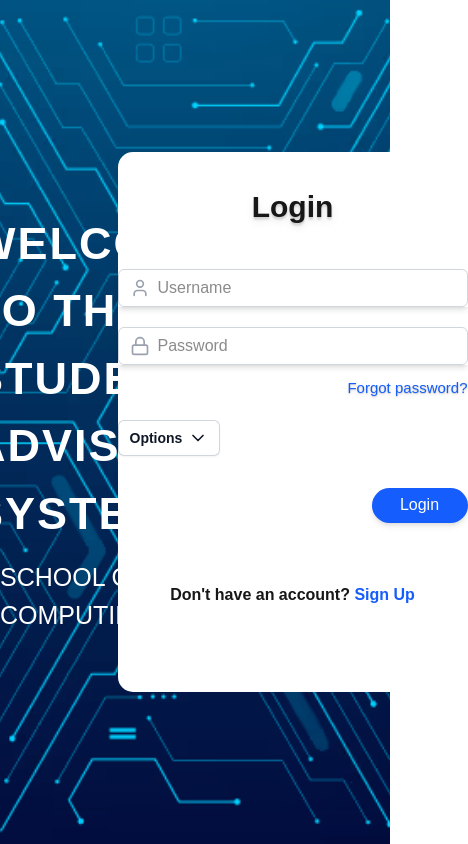
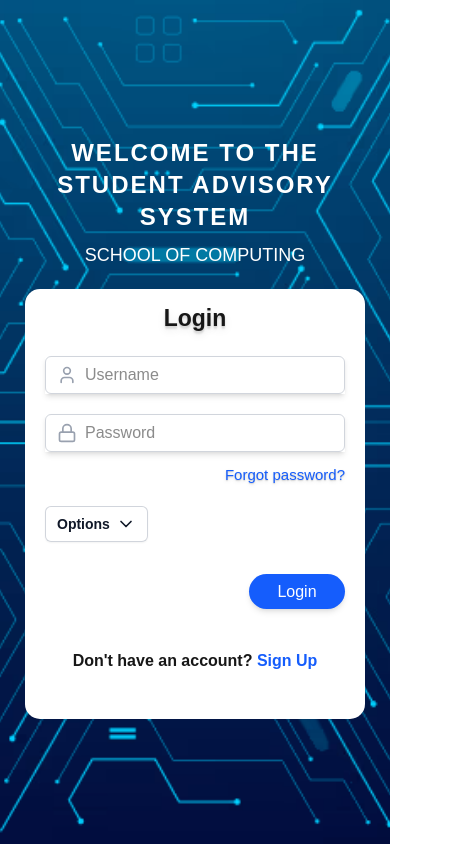
Before and after one commit to Asyrafi0257/Student-Advisory-System, a Next.js app in the folder student-advisory/: page /login in a window 390 px wide. Shown: the whole page, 468 px wide, since content can reach past the window. Built offline with nearby package versions, Linux system fonts and the light colour scheme.

Commit message:
new updated

```diff
--- a/student-advisory/src/app/(auth)/login/page.js
+++ b/student-advisory/src/app/(auth)/login/page.js
@@ -32,30 +32,30 @@ export default function Login() {
                 priority
             />
 
-            <div className="relative flex flex-row w-screen">
-                <div className="flex flex-col justify-center items-center w-[50%]">
-                    <h1 className="text-[45px] font-bold tracking-[2px] text-white w-[500]">WELCOME TO THE STUDENT ADVISORY SYSTEM</h1>
-                    <h3 className="text-[25px] text-white w-[500] mt-3">SCHOOL OF COMPUTING</h3>
+            <div className="relative scroll-smooth flex flex-col w-screen sm:flex-row h-screen justify-center sm:items-center">
+                <div className="flex flex-col justify-center items-center w-full text-center sm:text-center ">
+                    <h1 className="text-2xl sm:text-5xl/14  mt-3 font-bold tracking-[2px] text-white w-[350px] sm:w-[500px]">WELCOME TO THE STUDENT ADVISORY SYSTEM</h1>
+                    <h3 className="text-lg sm:text-[25px] text-white w-[350px] sm:w-[500px] mt-2 mb-5">SCHOOL OF COMPUTING</h3>
                 </div>
 
-                <div className="flex flex-row justify-center items-center w-[50%]">
-                    <div className="bg-white w-[450px] h-[540px] rounded-[15px] flex flex-col">
-                        <h1 className="flex flex-row justify-center mt-8 text-[30px] font-bold text-shadow-lg">Login</h1>
+                <div className="flex flex-col justify-center items-center w-full  text-center ">
+                    <div className="bg-white w-[340px] sm:w-[450px] h-[430px] sm:h-[540px] rounded-[15px] flex flex-col">
+                        <h1 className="flex flex-row justify-center mt-3 sm:mt-10 text-[23px] sm:text-[30px] font-bold text-shadow-lg">Login</h1>
 
-                        <form action="" className="flex flex-col items-center mt-10">
+                        <form action="" className="flex flex-col items-center mt-5 sm:mt-10">
                             <div className="relative shadow-md">
                                 <User className="absolute left-3 top-1/2 -translate-y-1/2 w-5 h-5 text-gray-400" />
-                                <input type="text" placeholder="Username" name="username" className="w-[350px] h-[38px] rounded-md p-3 pl-10 outline-1 -outline-offset-1 outline-gray-300 focus-within:outline-2 focus-within:-outline-offset-2 focus-within:outline-black-300 "/>
+                                <input type="text" placeholder="Username" name="username" className="w-[300px] sm:w-[350px] h-[38px] rounded-md p-3 pl-10 outline-1 -outline-offset-1 outline-gray-300 focus-within:outline-2 focus-within:-outline-offset-2 focus-within:outline-black-300 "/>
                             </div>
                             <div className="relative mt-5 shadow-md">
                                 <Lock className="absolute left-3 top-1/2 -translate-y-1/2 w-5 h-5 text-gray-400" />
-                                <input type="password" placeholder="Password" name="password" className="w-[350px] h-[38px] rounded-md p-3 pl-10 outline-1 -outline-offset-1 outline-gray-300 focus-within:outline-2 focus-within:-outline-offset-2 focus-within:outline-black-300" />
+                                <input type="password" placeholder="Password" name="password" className="w-[300px] sm:w-[350px] h-[38px] rounded-md p-3 pl-10 outline-1 -outline-offset-1 outline-gray-300 focus-within:outline-2 focus-within:-outline-offset-2 focus-within:outline-black-300" />
                             </div>
-                            <div className="mt-3 w-[350px] flex flex-row justify-end cursor-pointer">
+                            <div className="mt-3 w-[300px] sm:w-[350px] flex flex-row justify-end cursor-pointer">
                                 <h3 className="text-blue-600 text-shadow-md text-[15px]" onClick={handleForgot}>Forgot password?</h3>
                             </div>
 
-                            <div className="relative mt-5 flex flex-row justify-start w-[350px]">
+                            <div className="relative mt-5 flex flex-row justify-start w-[300px] sm:w-[350px]">
                                 <button type="button" className="inline-flex justify-center gap-x-1.5 rounded-md bg-white px-3 py-2 text-sm font-semibold text-gray-900 shadow-xs inset-ring-1 inset-ring-gray-300 hover:bg-gray-50 shadow-md" onClick={handleSelected}>{selectRole}
                                     <ChevronDown className="h-5 w-5"/>
                                 </button>
@@ -77,11 +77,11 @@ export default function Login() {
                                 )}
                             </div>
 
-                            <div className="flex flex-row justify-end w-[350px]">
+                            <div className="flex flex-row justify-end w-[300px] sm:w-[350px]">
                                <button type="submit" className="bg-blue-600 w-24 h-[35px] rounded-[20px] mt-8 text-white cursor-pointer shadow-md ">Login</button>
                             </div>
 
-                            <div className="mt-15">
+                            <div className="mt-10 sm:mt-15">
                                 <h3 className="font-bold">Don't have an account? <span className="text-blue-600 cursor-pointer" onClick={handleSignUp}>Sign Up</span></h3>
                             </div>
                         </form>
```
